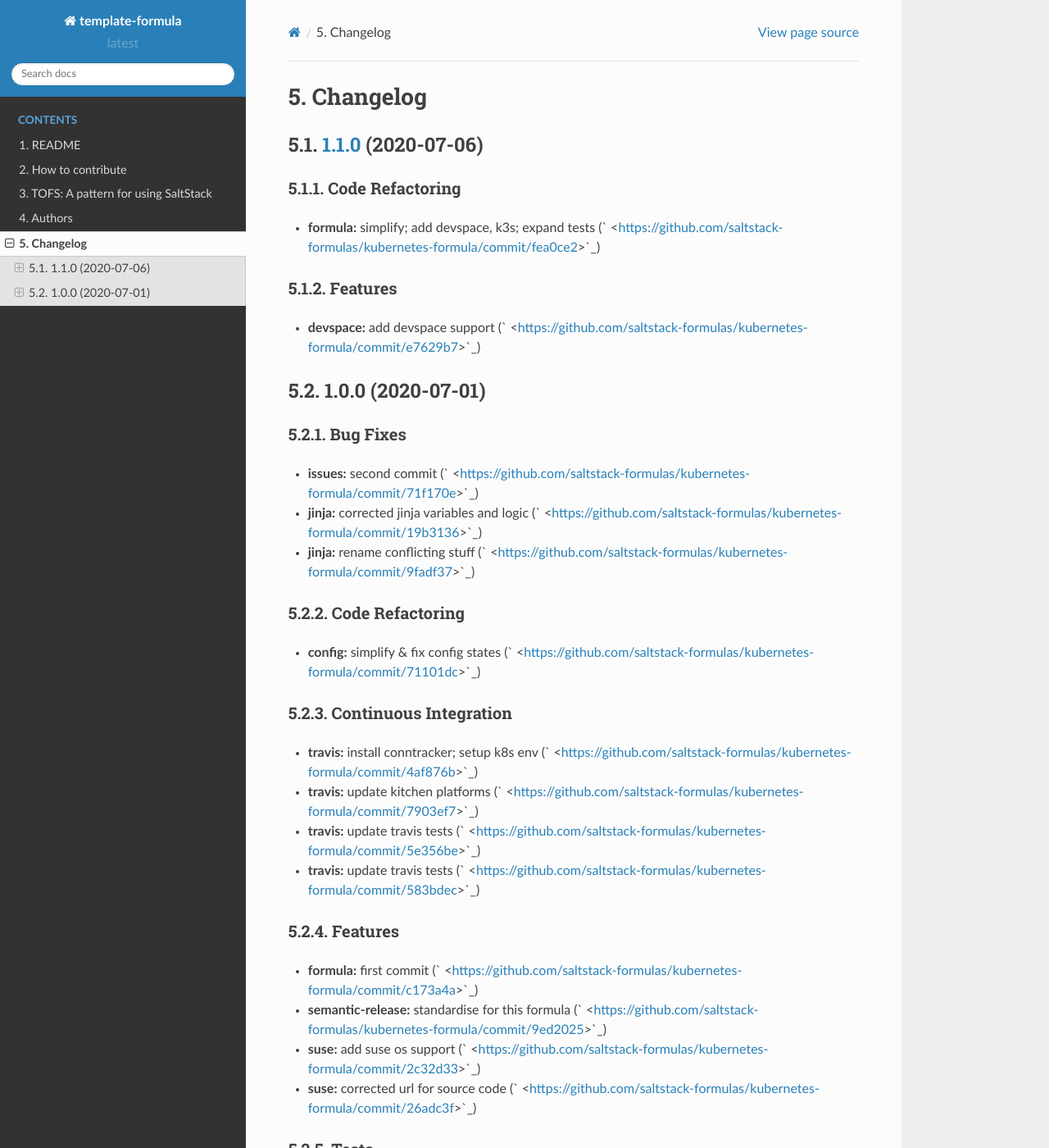
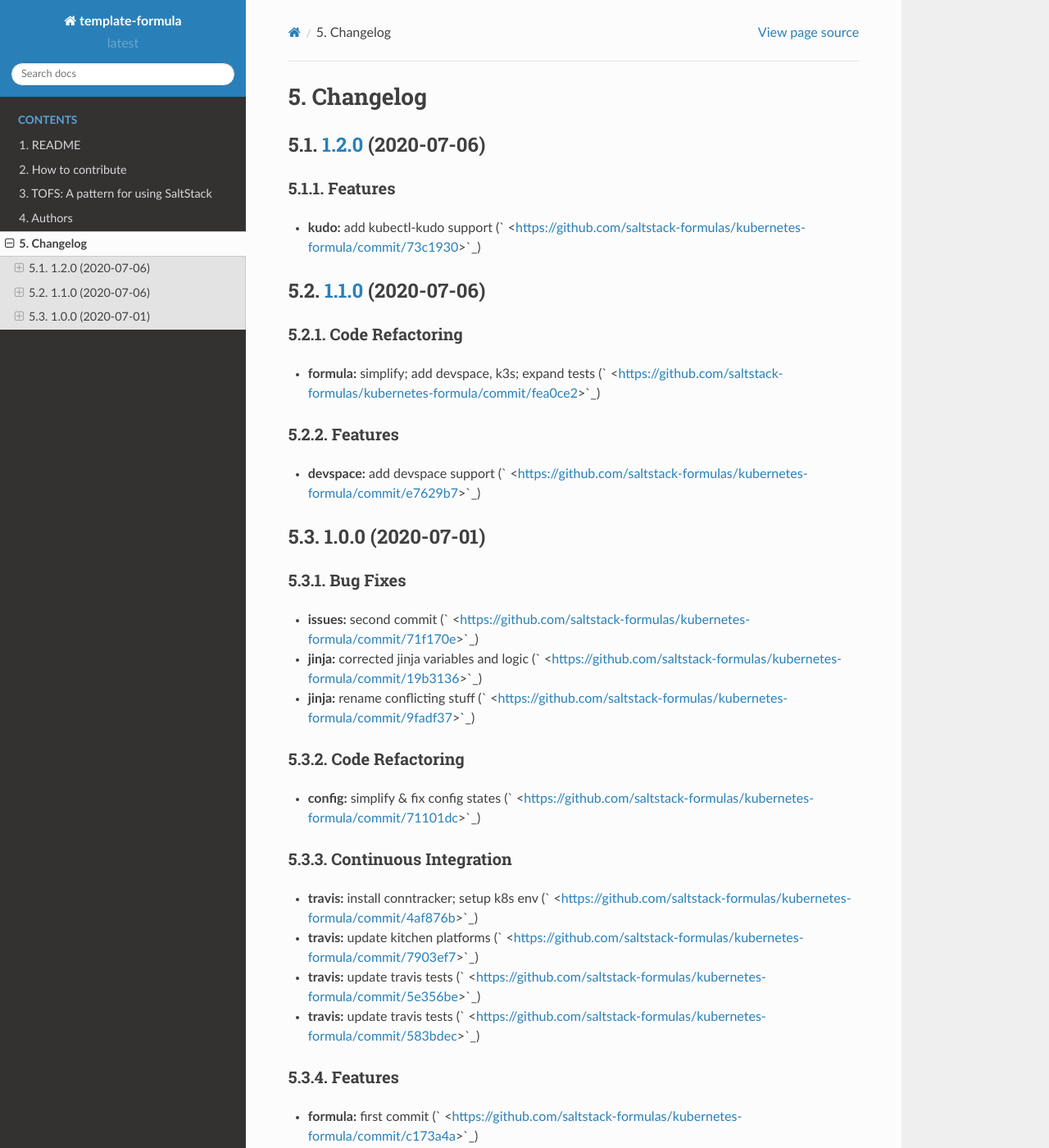
Before and after one commit to saltstack-formulas/kubernetes-formula, a Sphinx documentation site: the page built from docs/CHANGELOG.rst, in a window 1280 px wide and 1400 px high. Shown: the whole window at 82% size. Built offline with Sphinx 7.4.7 and the Read the Docs theme 2.0.0, drawn with Linux system fonts in a browser that asks for light colours; some of the changed text lies outside the part shown.

Commit message:
chore(release): 1.2.0 [skip ci]
# [1.2.0](https://github.com/saltstack-formulas/kubernetes-formula/compare/v1.1.0...v1.2.0) (2020-07-06)

### Features

* **kudo:** add kubectl-kudo support ([](https://github.com/saltstack-formulas/kubernetes-formula/commit/73c1930))

```diff
--- a/docs/AUTHORS.rst
+++ b/docs/AUTHORS.rst
@@ -15,7 +15,7 @@ This list is sorted by the number of commits per contributor in *descending* ord
      - Contributions
    * - :raw-html-m2r:`<img class='float-left rounded-1' src='https://avatars1.githubusercontent.com/u/13322818?v=4' width='36' height='36' alt='@noelmcloughlin'>`
      - `@noelmcloughlin <https://github.com/noelmcloughlin>`_
-     - 22
+     - 24
 
 
 ----
--- a/docs/CHANGELOG.rst
+++ b/docs/CHANGELOG.rst
@@ -1,6 +1,15 @@
 
 Changelog
 =========
+
+`1.2.0 <https://github.com/saltstack-formulas/kubernetes-formula/compare/v1.1.0...v1.2.0>`_ (2020-07-06)
+------------------------------------------------------------------------------------------------------------
+
+Features
+^^^^^^^^
+
+
+* **kudo:** add kubectl-kudo support (\ ` <https://github.com/saltstack-formulas/kubernetes-formula/commit/73c1930>`_\ )
 
 `1.1.0 <https://github.com/saltstack-formulas/kubernetes-formula/compare/v1.0.0...v1.1.0>`_ (2020-07-06)
 ------------------------------------------------------------------------------------------------------------
```
Also changed, not shown: AUTHORS.md (+1 -1 lines), CHANGELOG.md (+7 -0 lines), 1 other file.
